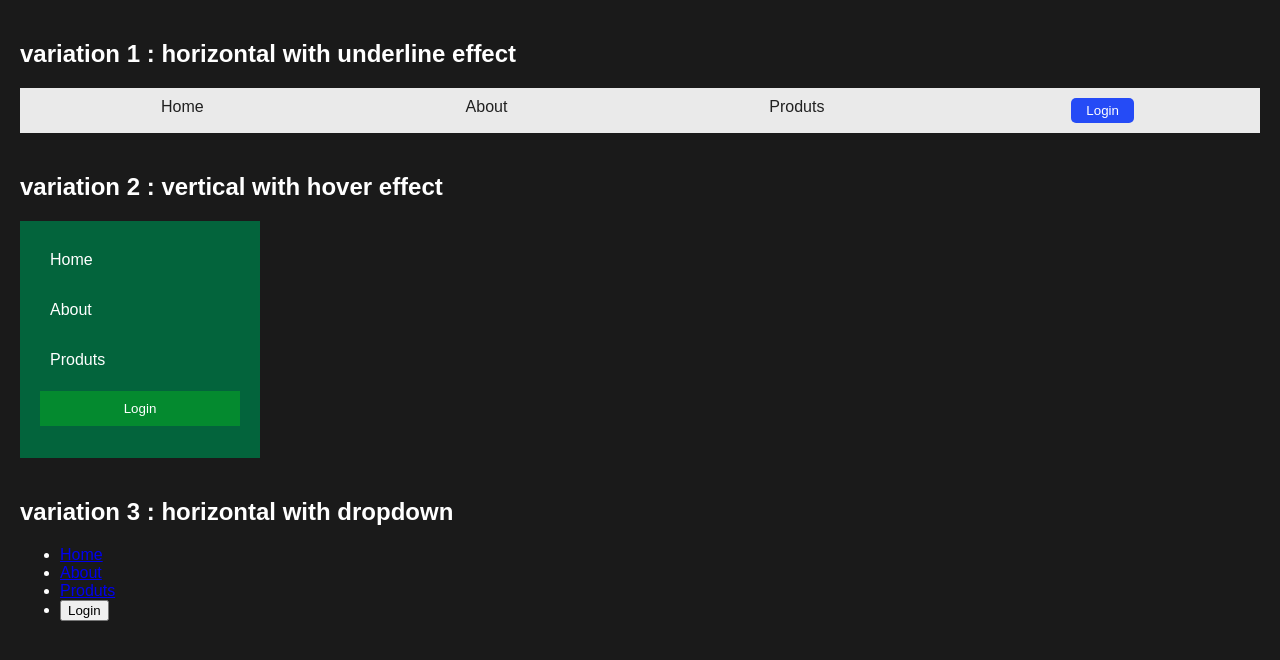
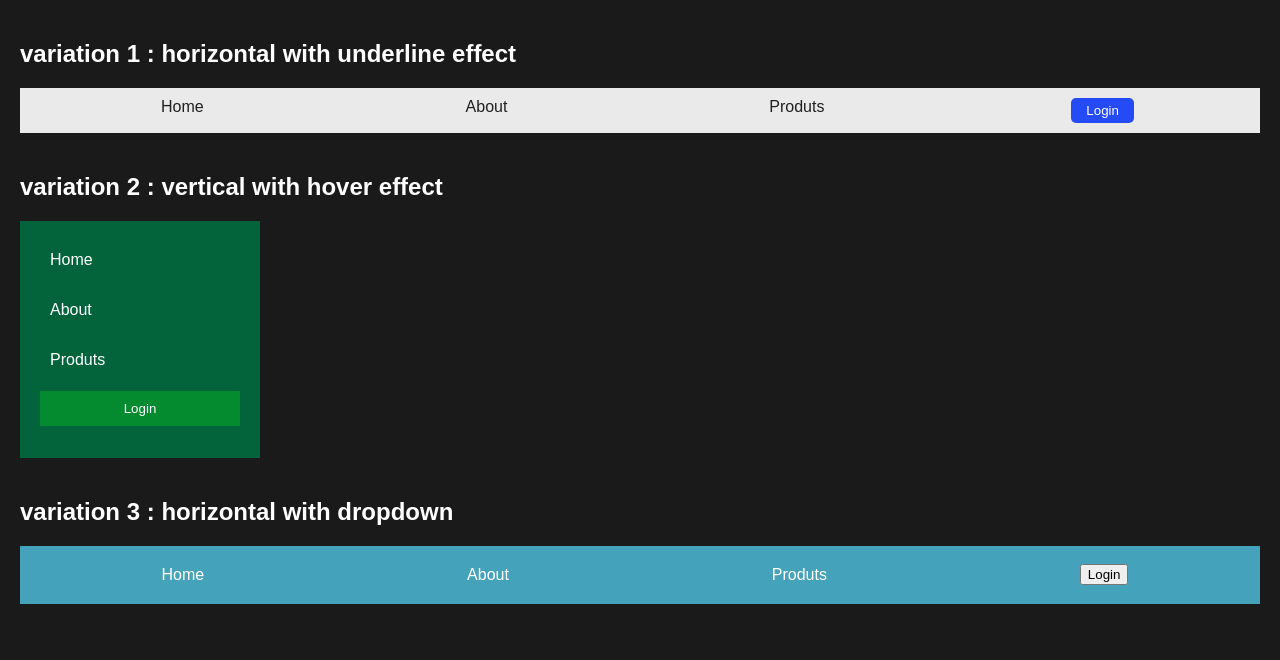
Before and after one commit to hritikthakur-26/nav-bar-1, a plain HTML site: page index.html in a window 1280 px wide. Drawn offline with Linux system fonts and the light colour scheme.

Commit message:
nav-bar-3

```diff
--- a/index.html
+++ b/index.html
@@ -4,7 +4,7 @@
 <head>
     <meta charset="UTF-8">
     <meta name="viewport" content="width=device-width, initial-scale=1.0">
-    <title>Document</title>
+    <title>Navigation Bars</title>
     <style>
 
         body{
@@ -128,7 +128,48 @@
             border: 1px solid white;
 
         }
-    </style>
+
+        .nav3 {
+            background-color: #45a2bb;
+            padding:10px;
+        }
+
+        .nav3 ul {
+            list-style-type: none;
+            padding: 0;
+            margin: 0;
+            display :flex;
+            justify-content: space-around;
+            align-items: center;
+        }
+        .nav3 a {
+            text-decoration: none;
+            color: #fff;
+            padding: 10px;
+            display: block;
+
+        }
+
+        .nav3 .dropdown-content {
+            display: none;
+
+        }
+
+
+
+        .nav3 .dropdown:hover .dropdown-content {
+            display: block;
+            position: absolute;
+            background-color: #3e3e3e;
+            min-width:150px;
+
+
+
+
+          }
+
+
+        </style>
 </head>
 
 <body>
@@ -161,7 +202,16 @@
         <nav class="nav3">
             <ul>
                 <li><a href="#">Home</a></li>
-                <li><a href="#">About</a></li>
+                <li class="dropdown">
+                    <a href="#">About</a>
+                    <div class="dropdown-content">
+                        <a href="#">Our story</a>
+                        <a href="#">Team</a>
+                        <a href="#">Contact</a>
+
+                    </div>
+                </li>
+
                 <li><a href="#">Produts</a></li>
                 <li><button class="login-btn">Login</button></li>
             </ul>
```
